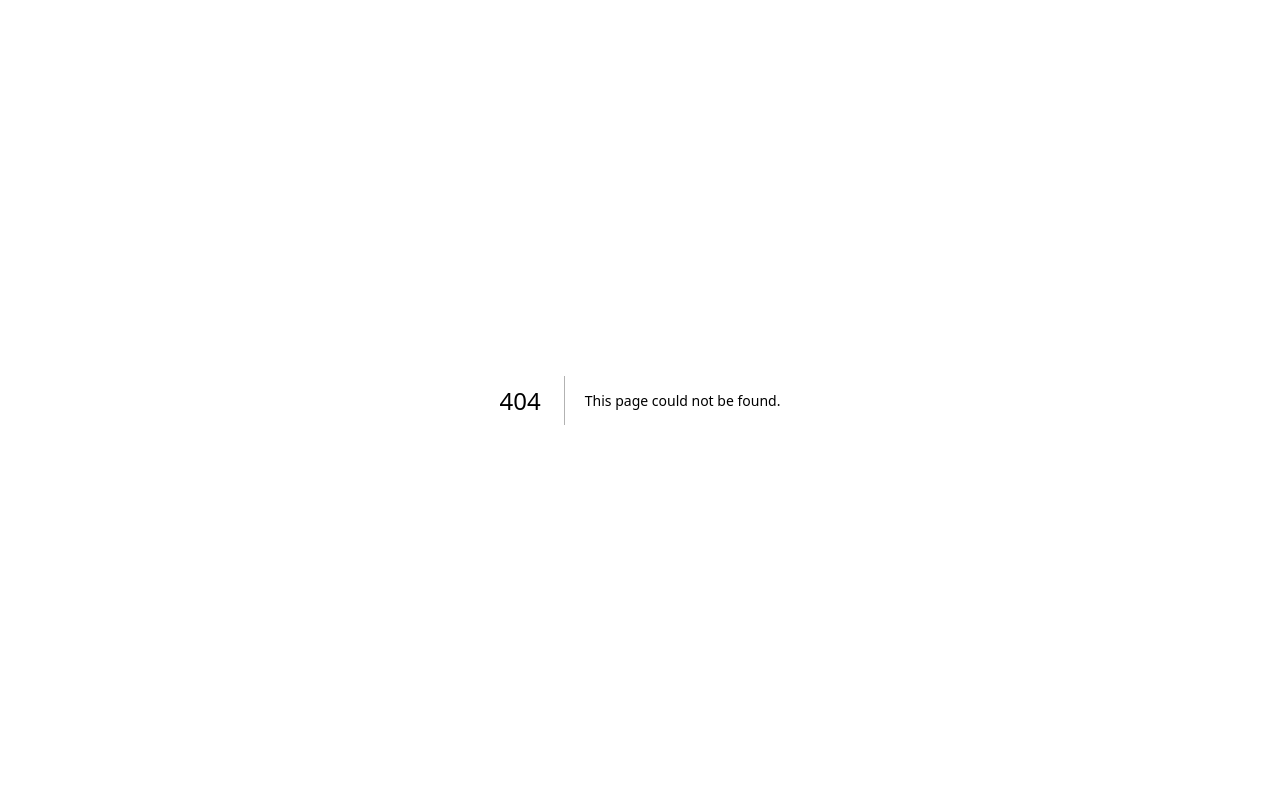
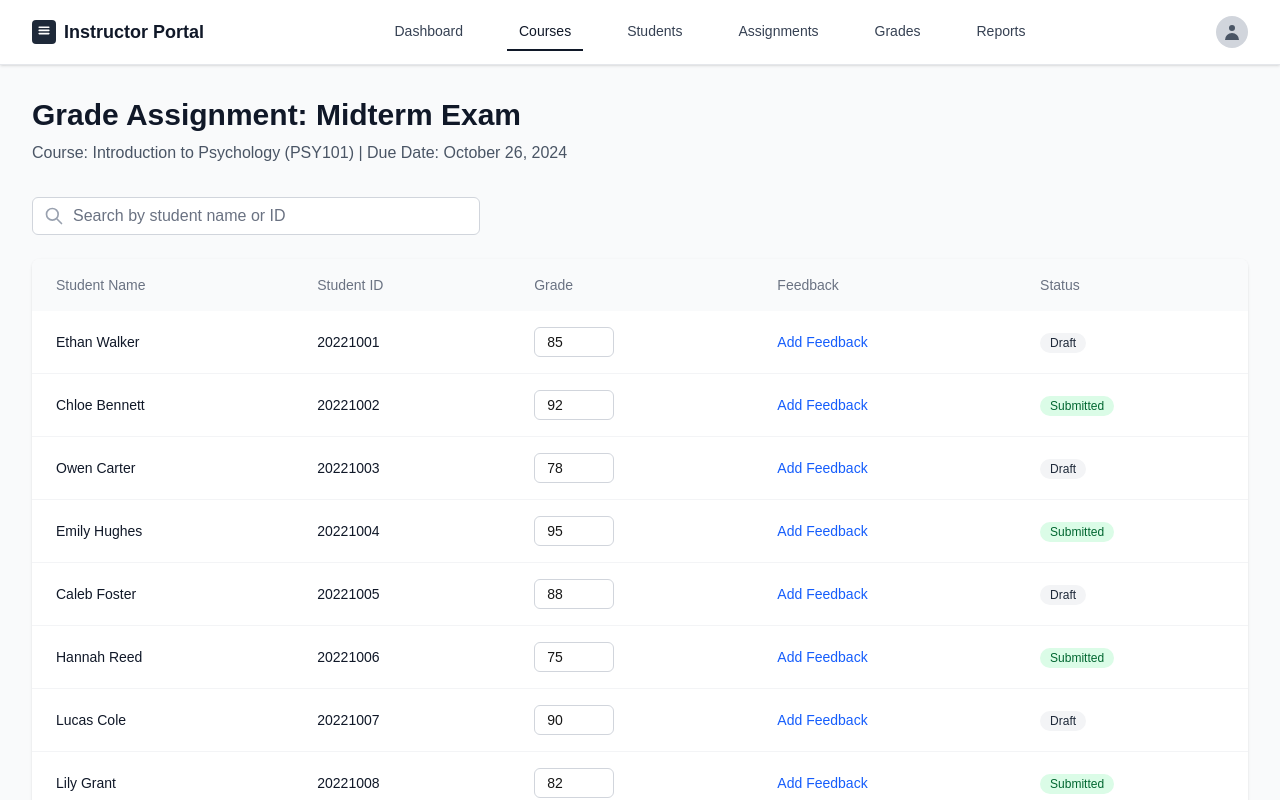
Before and after one commit to Firaolgosa/portal, a Next.js app: page /instructor/courses/1/grades/midterm in a window 1280 px wide. Before the commit this address had no page. Shown: the top 800 px of the page. Built offline with nearby package versions, Linux system fonts and the light colour scheme.

Commit message:
Add MidtermGradingPage component for managing and displaying midterm grades

```diff
--- /dev/null
+++ b/app/instructor/courses/[courseId]/grades/midterm/page.tsx
@@ -0,0 +1,268 @@
+'use client';
+
+import { useState } from 'react';
+import { useParams, useRouter } from 'next/navigation';
+import InstructorHeader from '@/features/instructor/components/layout/InstructorHeader';
+
+interface StudentGrade {
+  id: string;
+  name: string;
+  studentId: string;
+  grade: number;
+  feedback: string;
+  status: 'Draft' | 'Submitted';
+}
+
+export default function MidtermGradingPage() {
+  const params = useParams();
+  const router = useRouter();
+  const courseId = params.courseId as string;
+
+  const [searchTerm, setSearchTerm] = useState('');
+  const [students, setStudents] = useState<StudentGrade[]>([
+    {
+      id: '1',
+      name: 'Ethan Walker',
+      studentId: '20221001',
+      grade: 85,
+      feedback: 'Add Feedback',
+      status: 'Draft'
+    },
+    {
+      id: '2',
+      name: 'Chloe Bennett',
+      studentId: '20221002',
+      grade: 92,
+      feedback: 'Add Feedback',
+      status: 'Submitted'
+    },
+    {
+      id: '3',
+      name: 'Owen Carter',
+      studentId: '20221003',
+      grade: 78,
+      feedback: 'Add Feedback',
+      status: 'Draft'
+    },
+    {
+      id: '4',
+      name: 'Emily Hughes',
+      studentId: '20221004',
+      grade: 95,
+      feedback: 'Add Feedback',
+      status: 'Submitted'
+    },
+    {
+      id: '5',
+      name: 'Caleb Foster',
+      studentId: '20221005',
+      grade: 88,
+      feedback: 'Add Feedback',
+      status: 'Draft'
+    },
+    {
+      id: '6',
+      name: 'Hannah Reed',
+      studentId: '20221006',
+      grade: 75,
+      feedback: 'Add Feedback',
+      status: 'Submitted'
+    },
+    {
+      id: '7',
+      name: 'Lucas Cole',
+      studentId: '20221007',
+      grade: 90,
+      feedback: 'Add Feedback',
+      status: 'Draft'
+    },
+    {
+      id: '8',
+      name: 'Lily Grant',
+      studentId: '20221008',
+      grade: 82,
+      feedback: 'Add Feedback',
+      status: 'Submitted'
+    },
+    {
+      id: '9',
+      name: 'Ryan Fisher',
+      studentId: '20221009',
+      grade: 79,
+      feedback: 'Add Feedback',
+      status: 'Draft'
+    },
+    {
+      id: '10',
+      name: 'Ava Evans',
+      studentId: '20221010',
+      grade: 91,
+      feedback: 'Add Feedback',
+      status: 'Submitted'
+    }
+  ]);
+
+  const courseData = {
+    name: 'Introduction to Psychology',
+    code: 'PSY101',
+    dueDate: 'October 26, 2024'
+  };
+
+  const filteredStudents = students.filter(student =>
+    student.name.toLowerCase().includes(searchTerm.toLowerCase()) ||
+    student.studentId.includes(searchTerm)
+  );
+
+  const handleGradeChange = (studentId: string, newGrade: number) => {
+    setStudents(prev => prev.map(student =>
+      student.id === studentId ? { ...student, grade: newGrade } : student
+    ));
+  };
+
+  const handleStatusChange = (studentId: string, newStatus: 'Draft' | 'Submitted') => {
+    setStudents(prev => prev.map(student =>
+      student.id === studentId ? { ...student, status: newStatus } : student
+    ));
+  };
+
+  const handleSaveAsDraft = () => {
+    console.log('Saving as draft...');
+  };
+
+  const handleSubmitGrades = () => {
+    console.log('Submitting grades...');
+  };
+
+  const handleAddFeedback = (studentId: string) => {
+    console.log('Add feedback for student:', studentId);
+  };
+
+  const getStatusBadge = (status: 'Draft' | 'Submitted') => {
+    if (status === 'Submitted') {
+      return (
+        <span className="inline-flex items-center px-2.5 py-0.5 rounded-full text-xs font-medium bg-green-100 text-green-800">
+          Submitted
+        </span>
+      );
+    }
+    return (
+      <span className="inline-flex items-center px-2.5 py-0.5 rounded-full text-xs font-medium bg-gray-100 text-gray-800">
+        Draft
+      </span>
+    );
+  };
+
+  return (
+    <div className="min-h-screen bg-gray-50">
+      <InstructorHeader />
+
+      <main className="max-w-7xl mx-auto py-8 px-4 sm:px-6 lg:px-8">
+        {/* Page Header */}
+        <div className="mb-8">
+          <h1 className="text-3xl font-bold text-gray-900">Grade Assignment: Midterm Exam</h1>
+          <p className="text-gray-600 mt-2">
+            Course: {courseData.name} ({courseData.code}) | Due Date: {courseData.dueDate}
+          </p>
+        </div>
+
+        {/* Search Bar */}
+        <div className="mb-6">
+          <div className="relative max-w-md">
+            <div className="absolute inset-y-0 left-0 pl-3 flex items-center pointer-events-none">
+              <svg className="h-5 w-5 text-gray-400" fill="none" stroke="currentColor" viewBox="0 0 24 24">
+                <path strokeLinecap="round" strokeLinejoin="round" strokeWidth={2} d="M21 21l-6-6m2-5a7 7 0 11-14 0 7 7 0 0114 0z" />
+              </svg>
+            </div>
+            <input
+              type="text"
+              placeholder="Search by student name or ID"
+              value={searchTerm}
+              onChange={(e) => setSearchTerm(e.target.value)}
+              className="block w-full pl-10 pr-3 py-2 border border-gray-300 rounded-md leading-5 bg-white placeholder-gray-500 focus:outline-none focus:placeholder-gray-400 focus:ring-1 focus:ring-blue-500 focus:border-blue-500"
+            />
+          </div>
+        </div>
+
+        {/* Grades Table */}
+        <div className="bg-white shadow-sm rounded-lg overflow-hidden mb-6">
+          <div className="overflow-x-auto">
+            <table className="min-w-full">
+              <thead className="bg-gray-50">
+                <tr>
+                  <th className="px-6 py-4 text-left text-sm font-medium text-gray-500">
+                    Student Name
+                  </th>
+                  <th className="px-6 py-4 text-left text-sm font-medium text-gray-500">
+                    Student ID
+                  </th>
+                  <th className="px-6 py-4 text-left text-sm font-medium text-gray-500">
+                    Grade
+                  </th>
+                  <th className="px-6 py-4 text-left text-sm font-medium text-gray-500">
+                    Feedback
+                  </th>
+                  <th className="px-6 py-4 text-left text-sm font-medium text-gray-500">
+                    Status
+                  </th>
+                </tr>
+              </thead>
+              <tbody className="bg-white">
+                {filteredStudents.map((student, index) => (
+                  <tr key={student.id} className={`${index !== filteredStudents.length - 1 ? 'border-b border-gray-100' : ''} hover:bg-gray-50`}>
+                    <td className="px-6 py-4">
+                      <div className="text-sm font-medium text-gray-900">
+                        {student.name}
+                      </div>
+                    </td>
+                    <td className="px-6 py-4">
+                      <div className="text-sm text-gray-900">
+                        {student.studentId}
+                      </div>
+                    </td>
+                    <td className="px-6 py-4">
+                      <input
+                        type="number"
+                        value={student.grade}
+                        onChange={(e) => handleGradeChange(student.id, parseInt(e.target.value))}
+                        className="w-20 px-3 py-1 border border-gray-300 rounded-md text-sm focus:outline-none focus:ring-1 focus:ring-blue-500 focus:border-blue-500"
+                        min="0"
+                        max="100"
+                      />
+                    </td>
+                    <td className="px-6 py-4">
+                      <button
+                        onClick={() => handleAddFeedback(student.id)}
+                        className="text-blue-600 hover:text-blue-800 text-sm font-medium"
+                      >
+                        {student.feedback}
+                      </button>
+                    </td>
+                    <td className="px-6 py-4">
+                      {getStatusBadge(student.status)}
+                    </td>
+                  </tr>
+                ))}
+              </tbody>
+            </table>
+          </div>
+        </div>
+
+        {/* Action Buttons */}
+        <div className="flex justify-end space-x-4">
+          <button
+            onClick={handleSaveAsDraft}
+            className="px-6 py-2 border border-gray-300 rounded-md text-gray-700 hover:bg-gray-50 transition-colors font-medium"
+          >
+            Save as Draft
+          </button>
+          <button
+            onClick={handleSubmitGrades}
+            className="px-6 py-2 bg-blue-600 text-white rounded-md hover:bg-blue-700 transition-colors font-medium"
+          >
+            Submit Grades
+          </button>
+        </div>
+      </main>
+    </div>
+  );
+}
```
